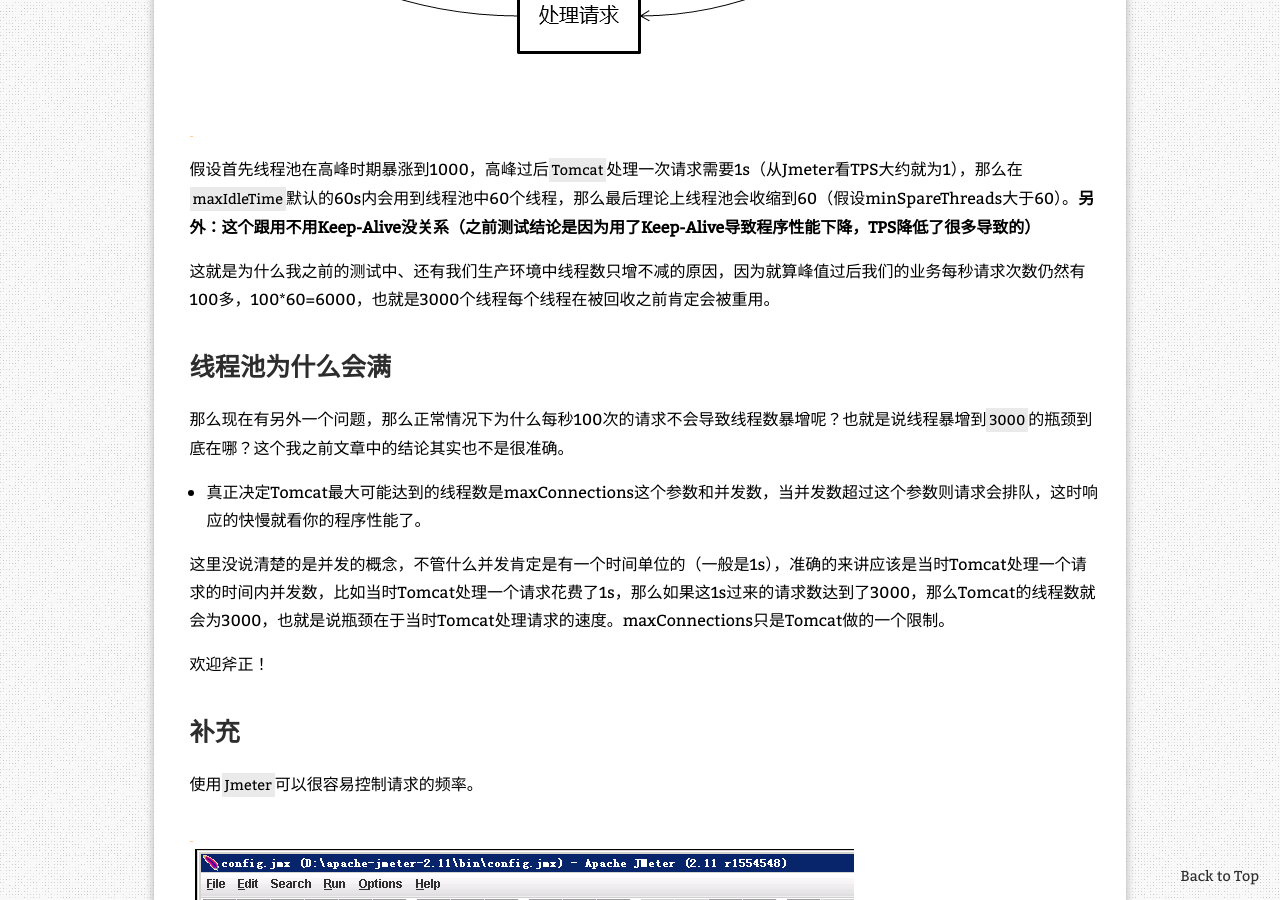
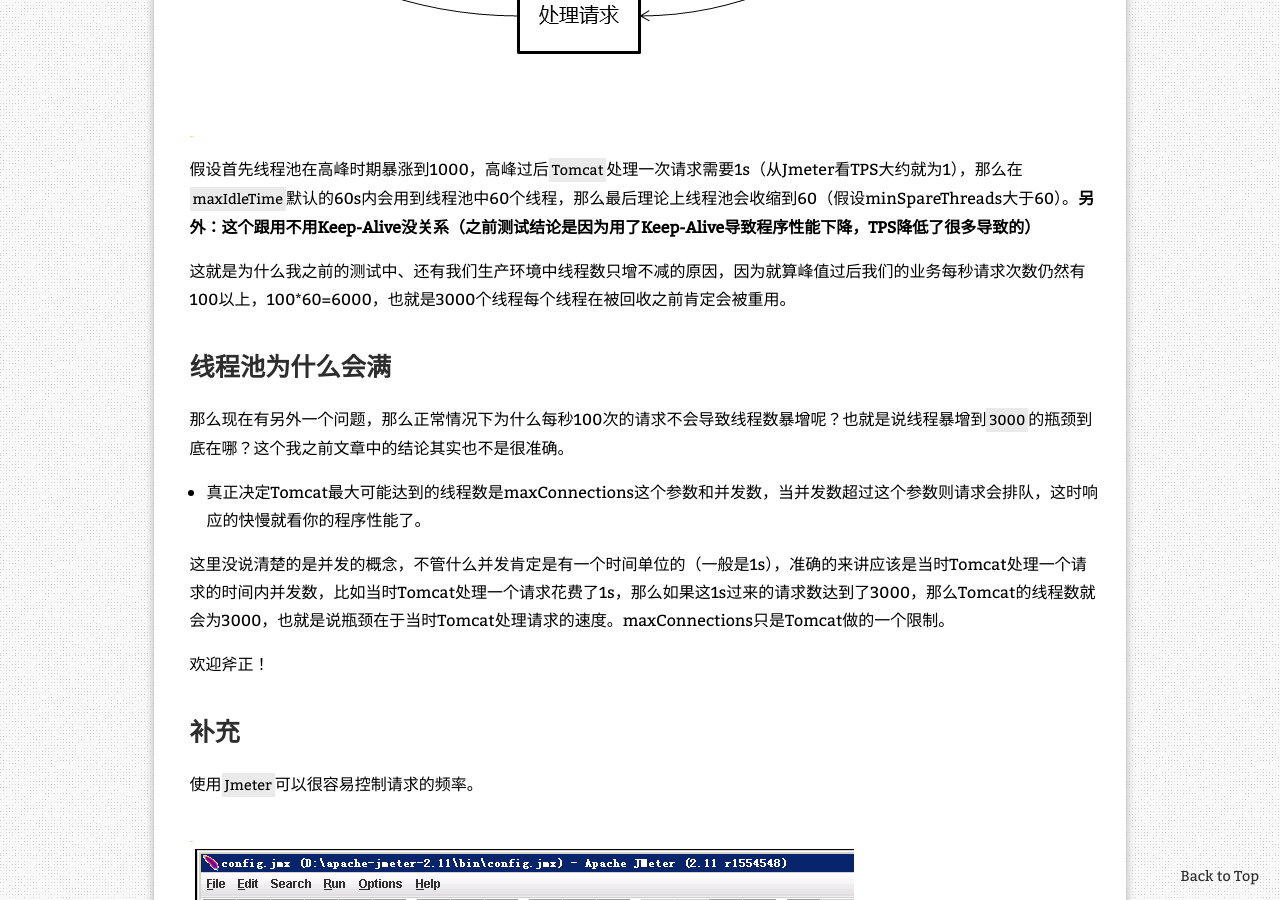
Before and after one commit to zhanjindong/zhanjindong.github.io, a Jekyll site: the page built from _posts/2015-01-20-concurrent-and-tomcat-threads.md, in a window 1280 px wide and 900 px high, scrolled down 1945 px. Built offline with Jekyll 4.4.1, drawn with Linux system fonts in a browser that asks for light colours; nearby versions of some CDN libraries; comment, search, counter and statistics services are not loaded.

Commit message:
Modify post

```diff
--- a/_posts/2015-01-20-concurrent-and-tomcat-threads.md
+++ b/_posts/2015-01-20-concurrent-and-tomcat-threads.md
@@ -70,7 +70,7 @@ utilities: fancybox, unveil
 
 假设首先线程池在高峰时期暴涨到1000，高峰过后`Tomcat`处理一次请求需要1s（从Jmeter看TPS大约就为1），那么在`maxIdleTime`默认的60s内会用到线程池中60个线程，那么最后理论上线程池会收缩到60（假设minSpareThreads大于60）。**另外：这个跟用不用Keep-Alive没关系（之前测试结论是因为用了Keep-Alive导致程序性能下降，TPS降低了很多导致的）**
 
-这就是为什么我之前的测试中、还有我们生产环境中线程数只增不减的原因，因为就算峰值过后我们的业务每秒请求次数仍然有100多，100*60=6000，也就是3000个线程每个线程在被回收之前肯定会被重用。
+这就是为什么我之前的测试中、还有我们生产环境中线程数只增不减的原因，因为就算峰值过后我们的业务每秒请求次数仍然有100以上，100*60=6000，也就是3000个线程每个线程在被回收之前肯定会被重用。
 
 ## 线程池为什么会满
 {: #why-thread-pool-surge}
```
